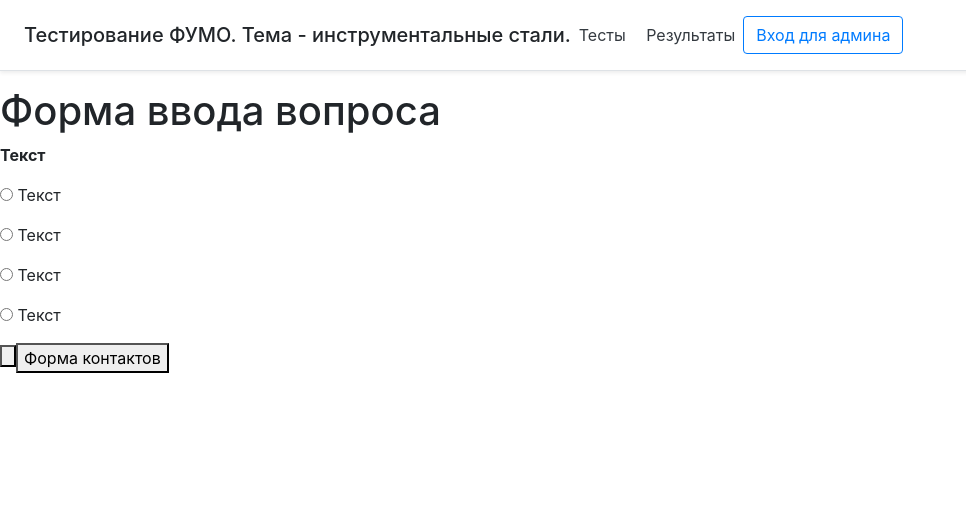
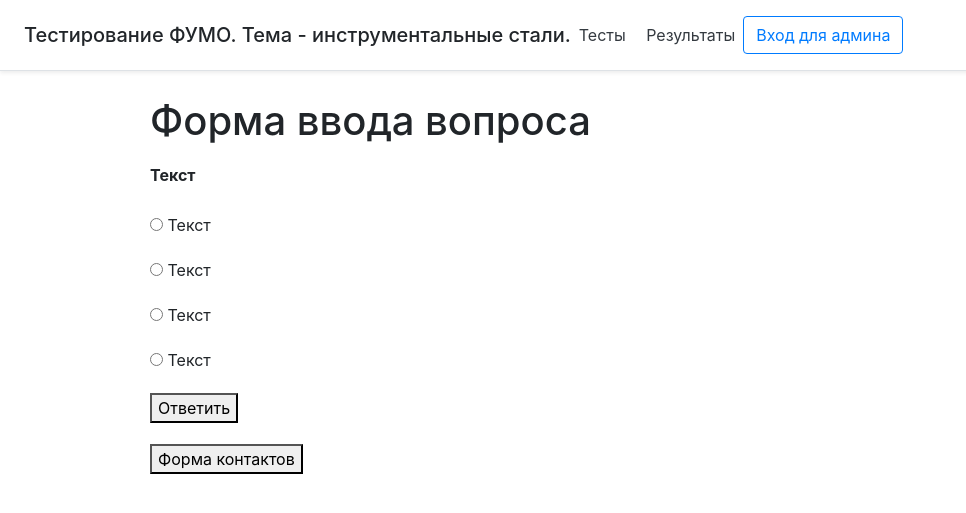
Before and after one commit to Schwarzenstern/FUMO2site, a Django app: page / in a window 1280 px wide. Shown: the top 513 px of the page, without its empty margins (0-966 px from the left). Run offline with Django 3.2, Linux system fonts and the light colour scheme; data comes from the database, SQL or seed files in the repository; some libraries are stand-ins or nearby versions.

Commit message:
changes commit

```diff
--- a/FUMO2test/main/templates/main/index.html
+++ b/FUMO2test/main/templates/main/index.html
@@ -12,6 +12,7 @@
     {% endblock %}
     </title>
     <link rel="stylesheet" href="https://stackpath.bootstrapcdn.com/bootstrap/4.5.2/css/bootstrap.min.css">
+
 </head>
 <body>
 
@@ -26,35 +27,34 @@
 
     <form method="post">
         {%csrf_token%}
-        <h1>Форма ввода вопроса</h1>
+        <h1 style="padding-left: 150px; padding-right:100px; padding-top:10px">Форма ввода вопроса</h1>
         <!-- В форме должен быть action, вызывающий отправку запроса на бэкенд -->
 
 
-
-        <p><b>
+        <p style="padding-left: 150px; padding-right:100px; padding-top:10px"><b>
         {% block v1 %}
         {{vopr.v1}}
         {% endblock %}
         </b></p>
-        <p><input name="choice" type="radio" value="1"
+        <p style="padding-left: 150px; padding-right:100px; padding-top:10px"><input name="choice" type="radio" value="1"
         />{% block o1 %}
         {{vopr.v2}}
         {% endblock %}</p>
-        <p><input name="choice" type="radio" value="2" />{% block o2 %}
+        <p style="padding-left: 150px; padding-right:100px; padding-top:5px"><input name="choice" type="radio" value="2" />{% block o2 %}
         {{vopr.v3}}
         {% endblock %}</p>
-        <p><input name="choice" type="radio" value="3" onclick=views.about2 />{% block o3 %}
+        <p style="padding-left: 150px; padding-right:100px; padding-top:5px"><input name="choice" type="radio" value="3" onclick=views.about2 />{% block o3 %}
         {{vopr.v4}}
         {% endblock %}</p>
-        <p><input name="choice" type="radio" value="4" />{% block o4 %}
+        <p style="padding-left: 150px; padding-right:100px; padding-top:5px"><input name="choice" type="radio" value="4" />{% block o4 %}
         {{vopr.v5}}
         {% endblock %}</p>
-        <p><button type="submit" value="Дать ответ" /></p>
+        <p style="padding-left: 150px; padding-right:100px; padding-top:5px"><button type="submit" value="Ответить">Ответить</button></p>
 
 
-              <form action="main/contact_form.html" target="main/contact_form.html">
+              <p style="padding-left: 150px; padding-right:100px; padding-top:5px"><form action="main/contact_form.html" target="main/contact_form.html">
                 <button>Форма контактов</button>
-              </form>
+              </form></p>
        <!-- При нажатии на "Дать ответ" должен отправляться на бэкенд запрос, содержащий номер вопроса и номер ответа,
         бэкенд проверяет верность ответа по БД, и возвращает ответ с информацией о том, был ответ пользователя на
         тест верен или нет. Фронтенд получает ответ и отображает информацию из него -->
```
